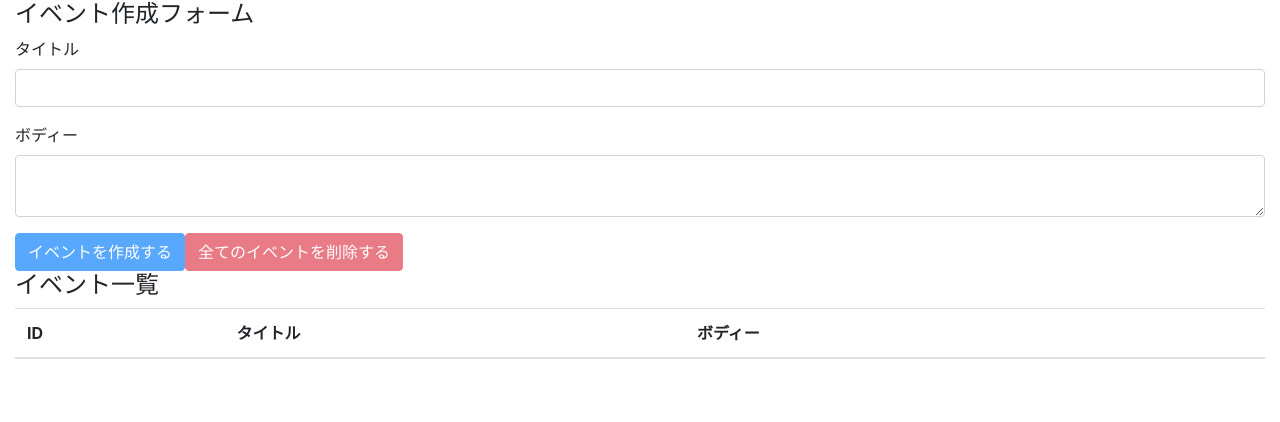
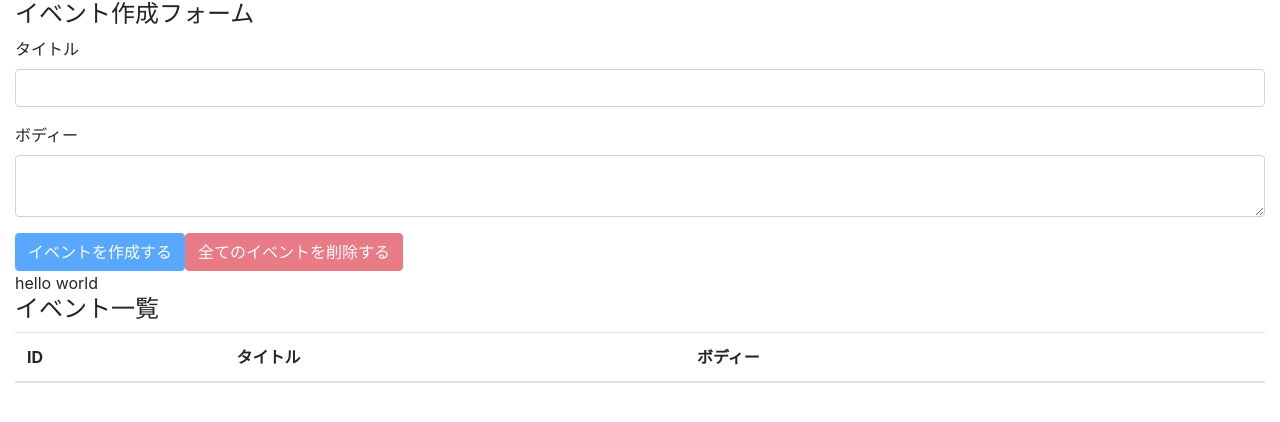
Before and after one commit to sugiyamaryota/udemy-react-hooks-101, a React (Create React App) app: page / in a window 1280 px wide. Shown: the top 422 px of the page. Built offline with nearby package versions, Linux system fonts and the light colour scheme.

Commit message:
useContext

```diff
--- a/src/components/App.js
+++ b/src/components/App.js
@@ -3,16 +3,21 @@
 
 import EventFrom from './EventForm'
 import Events from './Events'
+import AppContext from '../contexts/AppContext'
 import reducer from '../reducers'
+
+console.log(AppContext)
 
 const App = () => {
   const [state,dispatch] = useReducer(reducer,[])
 
   return (
-    <div className="container-fluid">
-      <EventFrom state={state} dispatch={dispatch} />
-      <Events state={state} dispatch={dispatch} />
-    </div>
+    <AppContext.Provider value={'hello world'}>
+      <div className="container-fluid">
+        <EventFrom state={state} dispatch={dispatch} />
+        <Events state={state} dispatch={dispatch} />
+      </div>
+    </AppContext.Provider>
   );
 }
 
--- a/src/components/Events.js
+++ b/src/components/Events.js
@@ -1,10 +1,13 @@
-import React from 'react'
+import React, {useContext} from 'react'
 
 import Event from '../Event'
+import AppContext from '../contexts/AppContext'
 
 const Events = ({state,dispatch}) => {
+  const value = useContext(AppContext)
   return (
     <>
+      <div>{value}</div>
       <h4>イベント一覧</h4>
       <table className="table table-hover">
         <thead>
```
